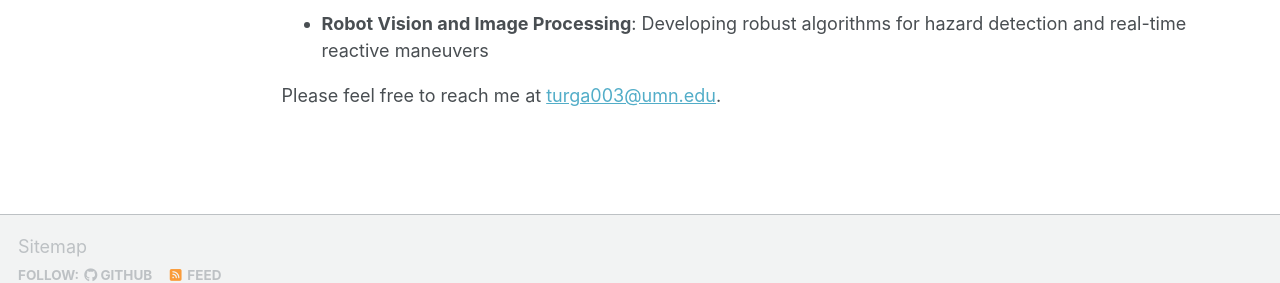
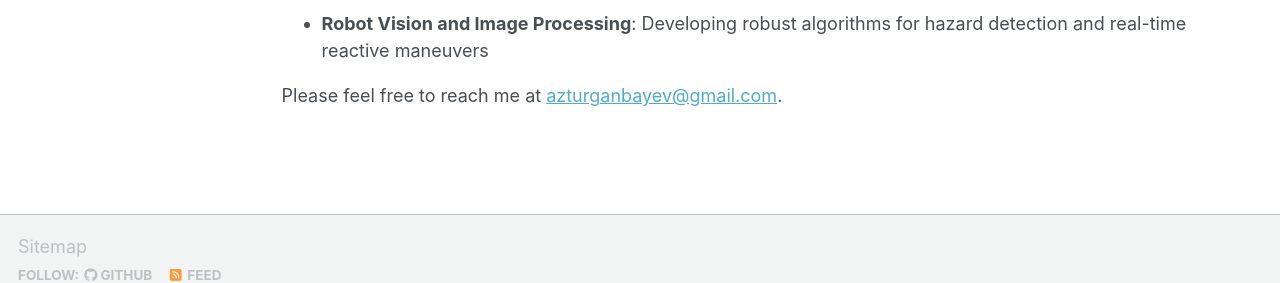
Before and after one commit to aturganbayev/aturganbayev-website-old, a Jekyll site: the page built from _pages/about.md, in a window 1280 px wide and 922 px high. Shown: the part 570-853 px from the top of the window. Built offline with Jekyll 4.4.1, drawn with Linux system fonts in a browser that asks for light colours; some web fonts are replaced; a script bundle is joined from its source files by our own code; library files that are not in the unit come from our copies.

Commit message:
change email

```diff
--- a/_config.yml
+++ b/_config.yml
@@ -30,7 +30,7 @@ author:
   location         : "Minneapolis, MN"
   employer         : # "Red Brick University"
   uri              : # URL
-  email            : "turga003@umn.edu"
+  email            : "azturganbayev@gmail.com"
 
   # Academic websites
   academia         : # URL
--- a/_pages/about.md
+++ b/_pages/about.md
@@ -17,4 +17,4 @@ My research interests lie in robot manipulation, robotic perception, and robots
 - **Robotic Perception and Manipulation**: Integrating vision systems with sensor fusion to enable robots to navigate and interact safely within dynamic human environments
 - **Robot Vision and Image Processing**: Developing robust algorithms for hazard detection and real-time reactive maneuvers
 
-Please feel free to reach me at [turga003@umn.edu](mailto:turga003@umn.edu).
+Please feel free to reach me at [azturganbayev@gmail.com](mailto:azturganbayev@gmail.com).
```
Also changed, not shown: _pages/ru/about.md (+1 -1 lines).
